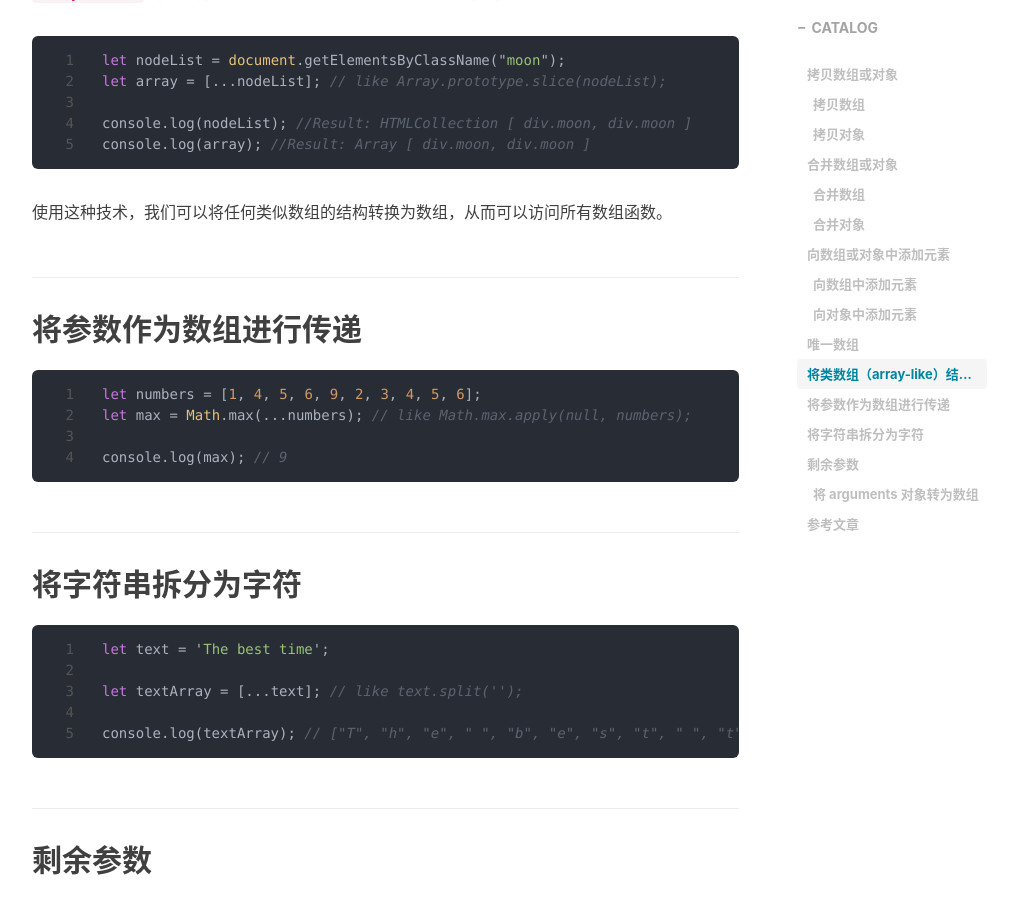
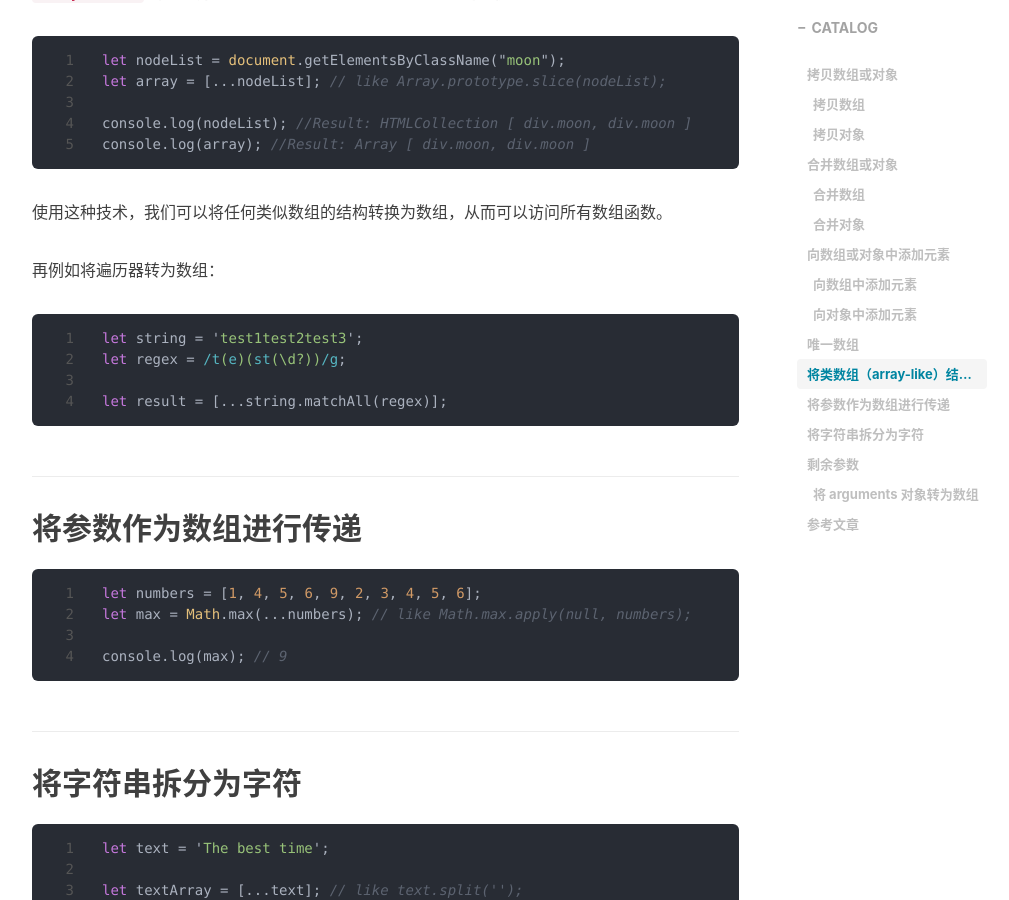
Before and after one commit to ruchengtang/ruchengtang.github.io, a Jekyll site: the page built from _posts/2021-06-15-javascript-spread-operator.md, in a window 1280 px wide and 900 px high, scrolled down 3595 px. Shown: the whole window, without its empty margins (233-1242 px from the left). Built offline with Jekyll 4.4.1, drawn with Linux system fonts in a browser that asks for light colours; nearby versions of some CDN libraries; comment, search, counter and statistics services are not loaded.

Commit message:
补充 Javascript 扩展运算符 文章

````diff
--- a/_posts/2021-06-15-javascript-spread-operator.md
+++ b/_posts/2021-06-15-javascript-spread-operator.md
@@ -154,6 +154,15 @@ console.log(array); //Result: Array [ div.moon, div.moon ]
 
 使用这种技术，我们可以将任何类似数组的结构转换为数组，从而可以访问所有数组函数。
 
+再例如将遍历器转为数组：
+
+```javascript
+let string = 'test1test2test3';
+let regex = /t(e)(st(\d?))/g;
+
+let result = [...string.matchAll(regex)];
+```
+
 
 将参数作为数组进行传递
 -------------------
````
